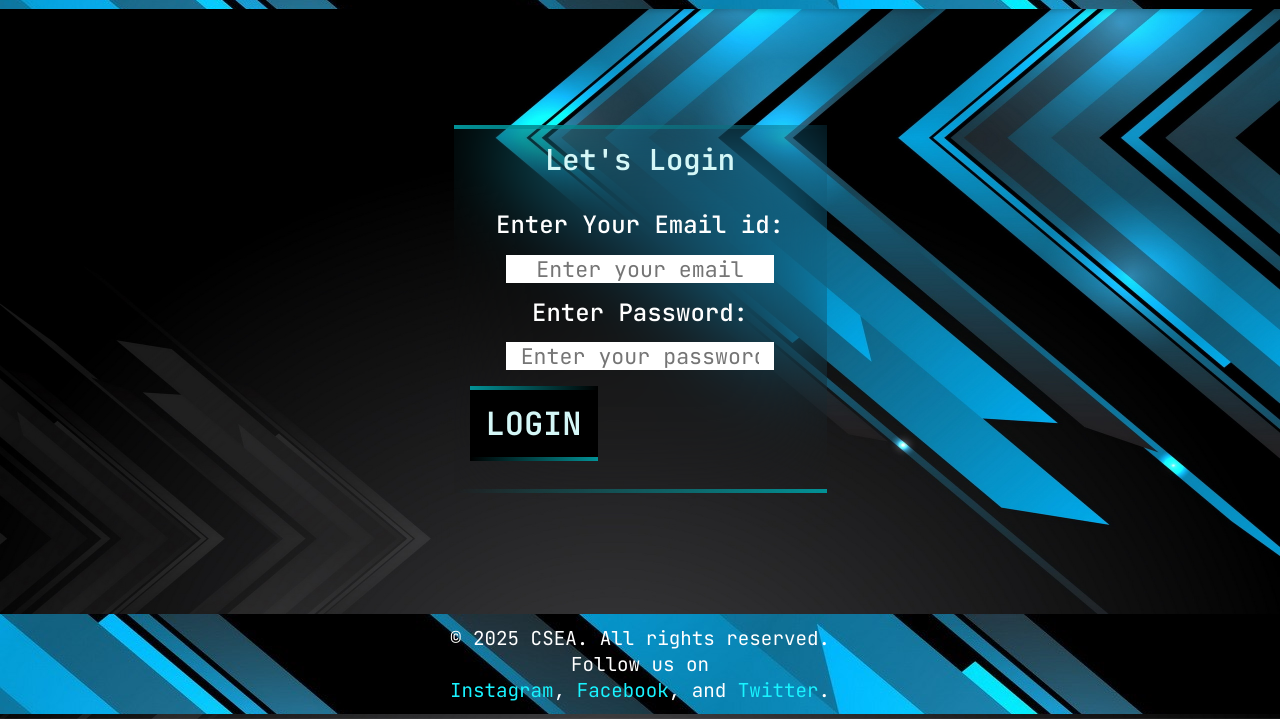
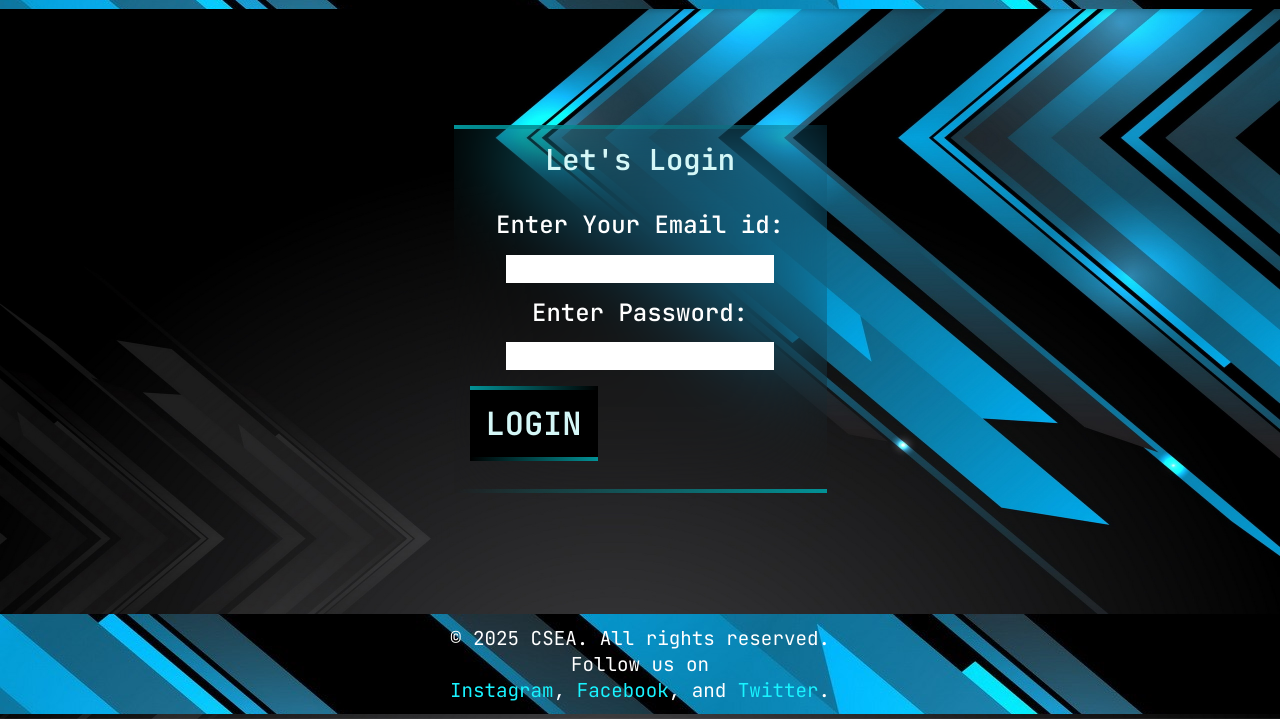
Before and after one commit to ElangoManikandan/symposium_website, a website: page public/login.html in a window 1280 px wide. Shown: the part 91-810 px from the top of the page. Drawn offline with Linux system fonts and the light colour scheme; files whose address does not match are found by name.

Commit message:
Update login.html

```diff
--- a/public/login.html
+++ b/public/login.html
@@ -57,13 +57,13 @@
                         <label for="email">
                             <p>Enter Your Email id:</p>
                         </label>
-                        <input type="text" id="email" name="email" placeholder="Enter your email" required>
+                        <input type="text" id="email" name="email"  required>
                     </div>
                     <div class="eachform">
                         <label for="pass">
                             <p>Enter Password:</p>
                         </label>
-            <input type="password" id="password" name="password" placeholder="Enter your password" required>
+            <input type="password" id="password" name="password"  required>
                     </div>
                     <button class="animated-button" type="submit">
                         <span></span>
```
